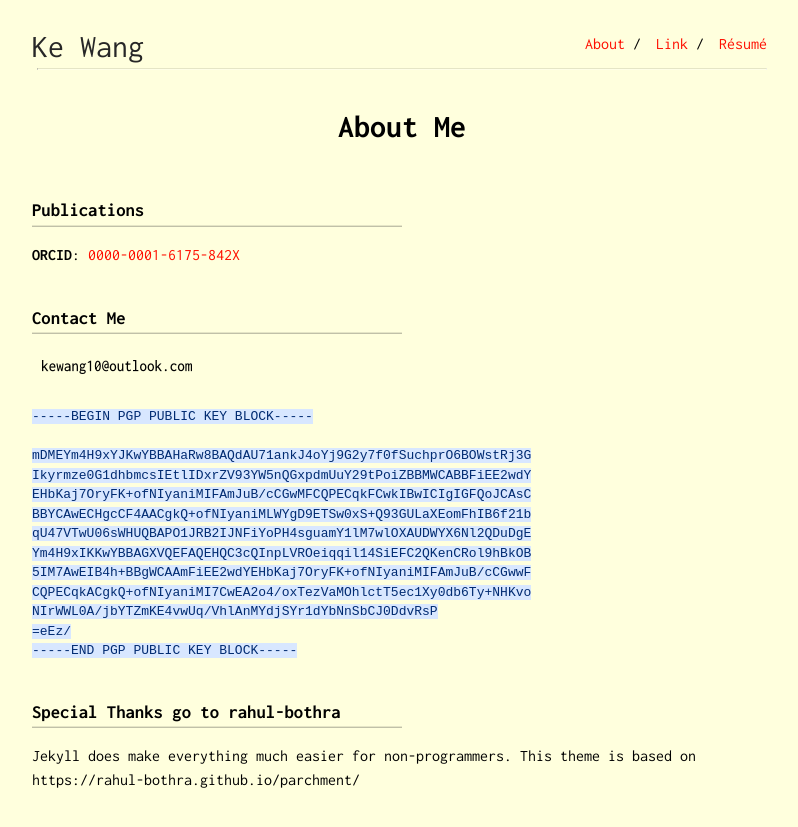
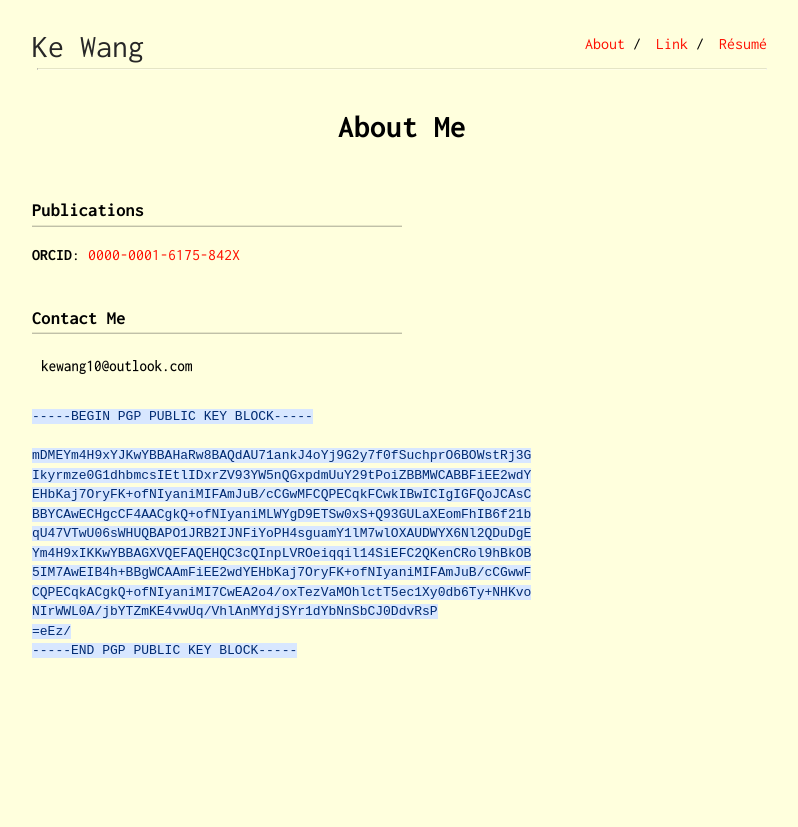
Before and after one commit to ekdc11/ekdc11.github.io, a Jekyll site: the page built from about.md, in a window 1280 px wide. Shown: the top 827 px of the page, without its empty margins (238-1036 px from the left). Built offline with Jekyll 4.4.1, drawn with Linux system fonts in a browser that asks for light colours.

Commit message:
Update about.md

````diff
--- a/about.md
+++ b/about.md
@@ -24,7 +24,3 @@ NIrWWL0A/jbYTZmKE4vwUq/VhlAnMYdjSYr1dYbNnSbCJ0DdvRsP
 =eEz/
 -----END PGP PUBLIC KEY BLOCK-----
 ```
-
-### Special Thanks go to rahul-bothra
-
-Jekyll does make everything much easier for non-programmers. This theme is based on https://rahul-bothra.github.io/parchment/
````
